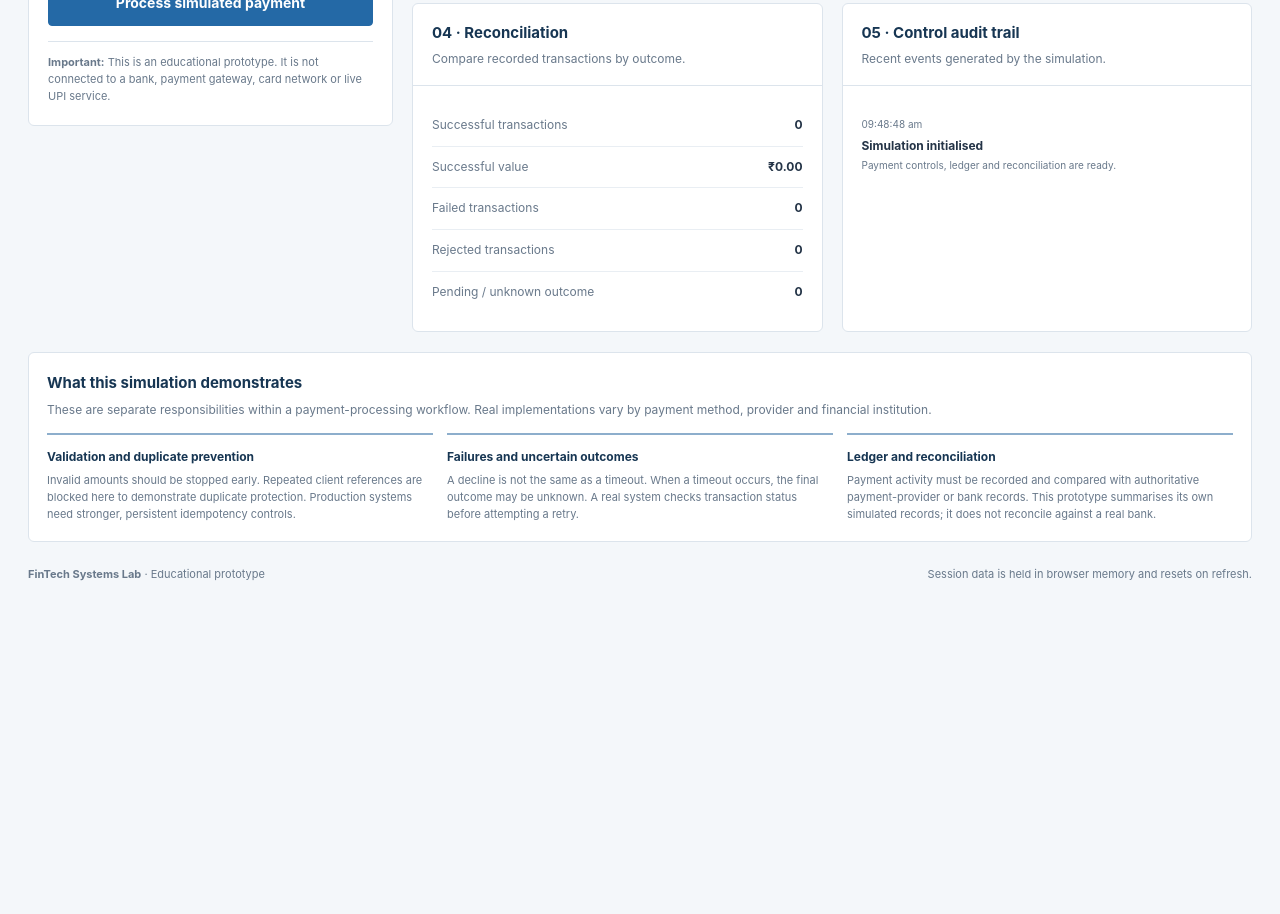
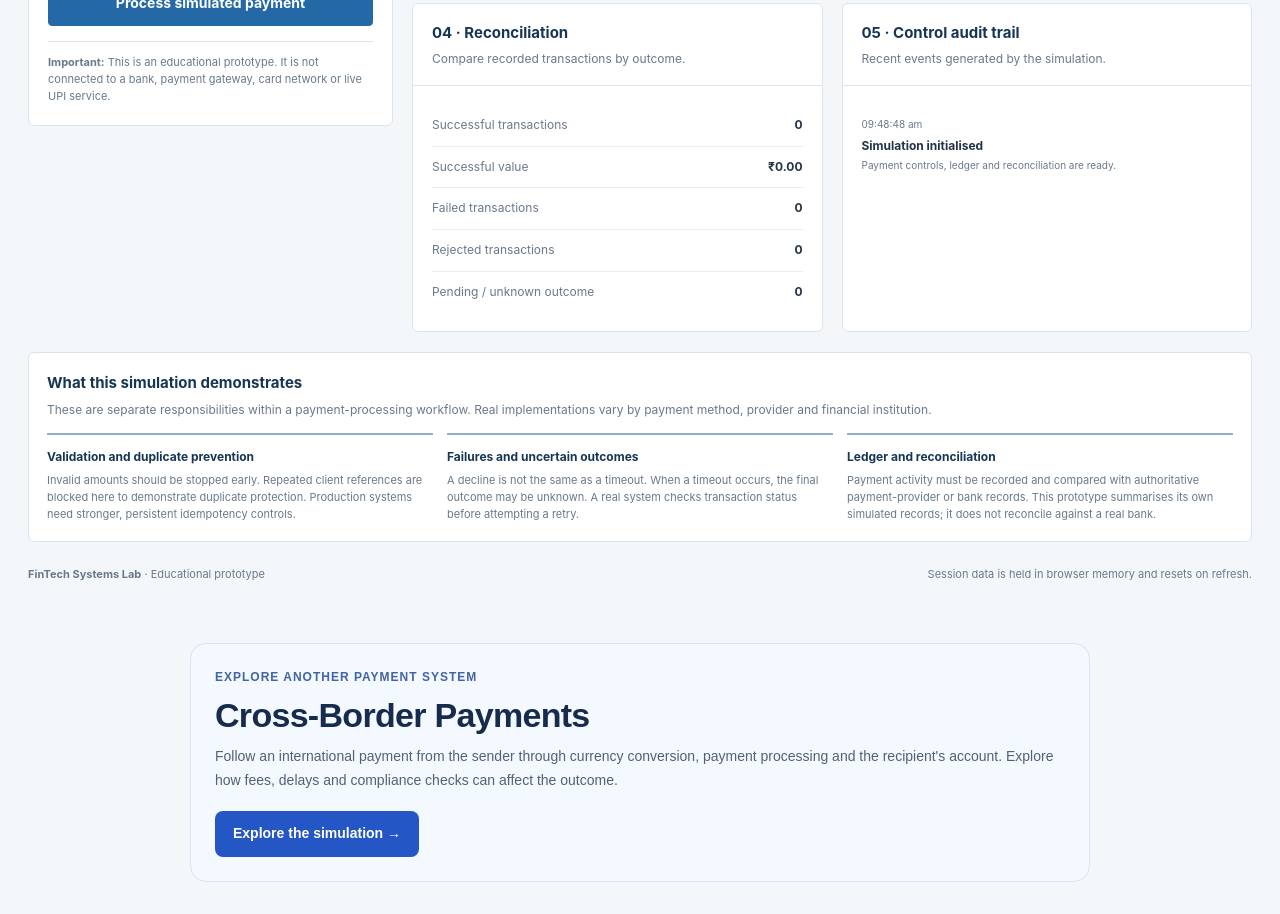
Before and after one commit to urstrulyghc-5/fintech-systems-lab, a website: page index.html in a window 1280 px wide. Shown: the part 1091-2005 px from the top of the page. Before the commit the page ends 1702 px from the top, so only its background shows below. Drawn offline with Linux system fonts and the light colour scheme.

Commit message:
index.html

```diff
--- a/index.html
+++ b/index.html
@@ -1241,5 +1241,16 @@ footer {
 })();
 </script>
 
+<section style="max-width:900px;margin:32px auto;padding:24px;background:#f4f8ff;border:1px solid #d8e4f2;border-radius:16px;font-family:Arial,sans-serif;">
+  <p style="margin:0 0 8px;color:#4263a5;font-size:12px;font-weight:700;letter-spacing:1px;">EXPLORE ANOTHER PAYMENT SYSTEM</p>
+  <h2 style="margin:0 0 10px;color:#172b4d;">Cross-Border Payments</h2>
+  <p style="margin:0 0 18px;color:#526174;line-height:1.7;">
+    Follow an international payment from the sender through currency conversion, payment processing and the recipient's account. Explore how fees, delays and compliance checks can affect the outcome.
+  </p>
+  <a href="cross-border.html" style="display:inline-block;padding:12px 18px;background:#2457c5;color:#fff;text-decoration:none;border-radius:8px;font-weight:600;">
+    Explore the simulation →
+  </a>
+</section>
+
 </body>
 </html>
```
